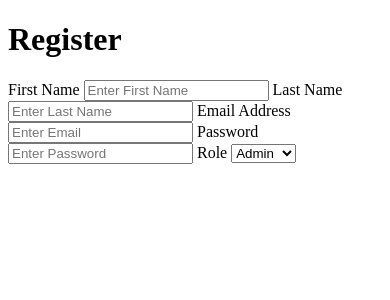
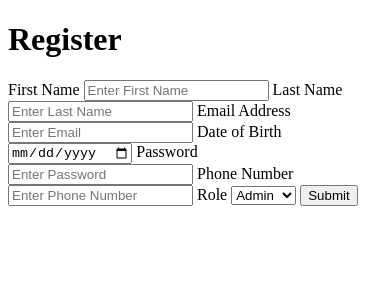
Before and after one commit to NgataiCherrington/introAppDev-assignment-chernj1-frontEnd, a SvelteKit app in the folder introAppDev-frontEnd-Assignment/: page /auth/register in a window 390 px wide. Shown: the top 300 px of the page. Built offline with nearby package versions, Linux system fonts and the light colour scheme.

Commit message:
Added dob and phoneNumber as required

```diff
--- a/introAppDev-frontEnd-Assignment/src/routes/auth/register/+page.svelte
+++ b/introAppDev-frontEnd-Assignment/src/routes/auth/register/+page.svelte
@@ -10,7 +10,7 @@
     id="firstName"
     name="firstName"
     type="text"
-    value={form?.firstName ?? ''}
+    value={form?.firstName ?? ""}
     placeholder="Enter First Name"
   />
 
@@ -19,7 +19,7 @@
     id="lastName"
     name="lastName"
     type="text"
-    value={form?.lastName ?? ''}
+    value={form?.lastName ?? ""}
     placeholder="Enter Last Name"
   />
 
@@ -28,8 +28,17 @@
     id="email"
     name="email"
     type="email"
-    value={form?.email ?? ''}
+    value={form?.email ?? ""}
     placeholder="Enter Email"
+  />
+
+  <label for="dob">Date of Birth</label>
+  <input
+    type="date"
+    id="dob"
+    name="dob"
+    value={form?.dob ?? ""}
+    required
   />
 
   <label for="password">Password</label>
@@ -37,15 +46,25 @@
     id="password"
     name="password"
     type="password"
-    value={form?.password ?? ''}
+    value={form?.password ?? ""}
     placeholder="Enter Password"
+  />
+
+  <label for="phoneNumber">Phone Number</label>
+  <input
+    type="tel"
+    id="phoneNumber"
+    name="phoneNumber"
+    value={form?.phoneNumber ?? ""}
+    placeholder="Enter Phone Number"
   />
 
   <label for="role">Role</label>
   <select name="role" id="role">
-        <option value="ADMIN" selected={form?.role === 'ADMIN'}>Admin</option>
-        <option value="NORMAL" selected={form?.role === 'NORMAL'}>Normal</option>
+    <option value="ADMIN" selected={form?.role === "ADMIN"}>Admin</option>
+    <option value="NORMAL" selected={form?.role === "NORMAL"}>Normal</option>
   </select>
+  <button type="submit">Submit</button>
 </form>
 
 {#if form?.success}
```
Lines whose indentation alone changed are shown as unchanged.
